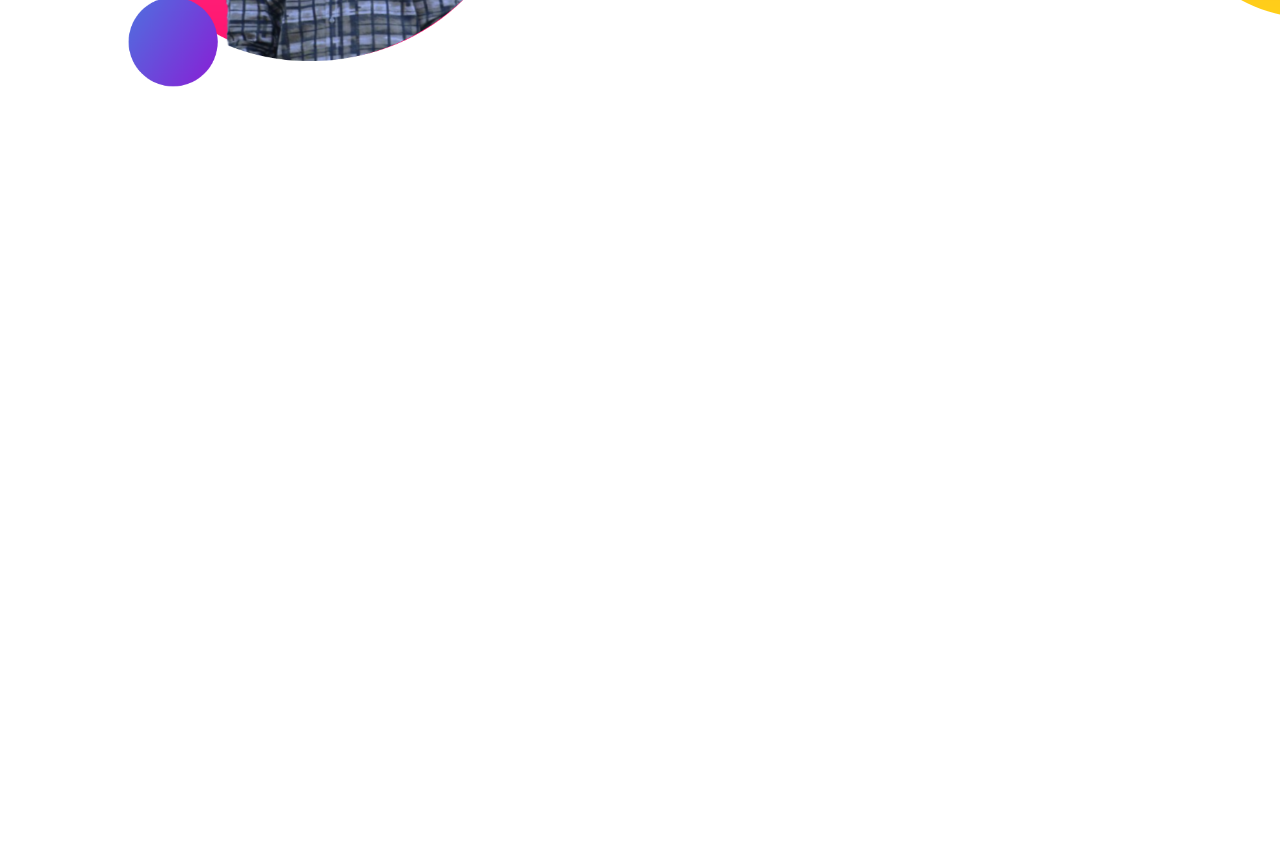
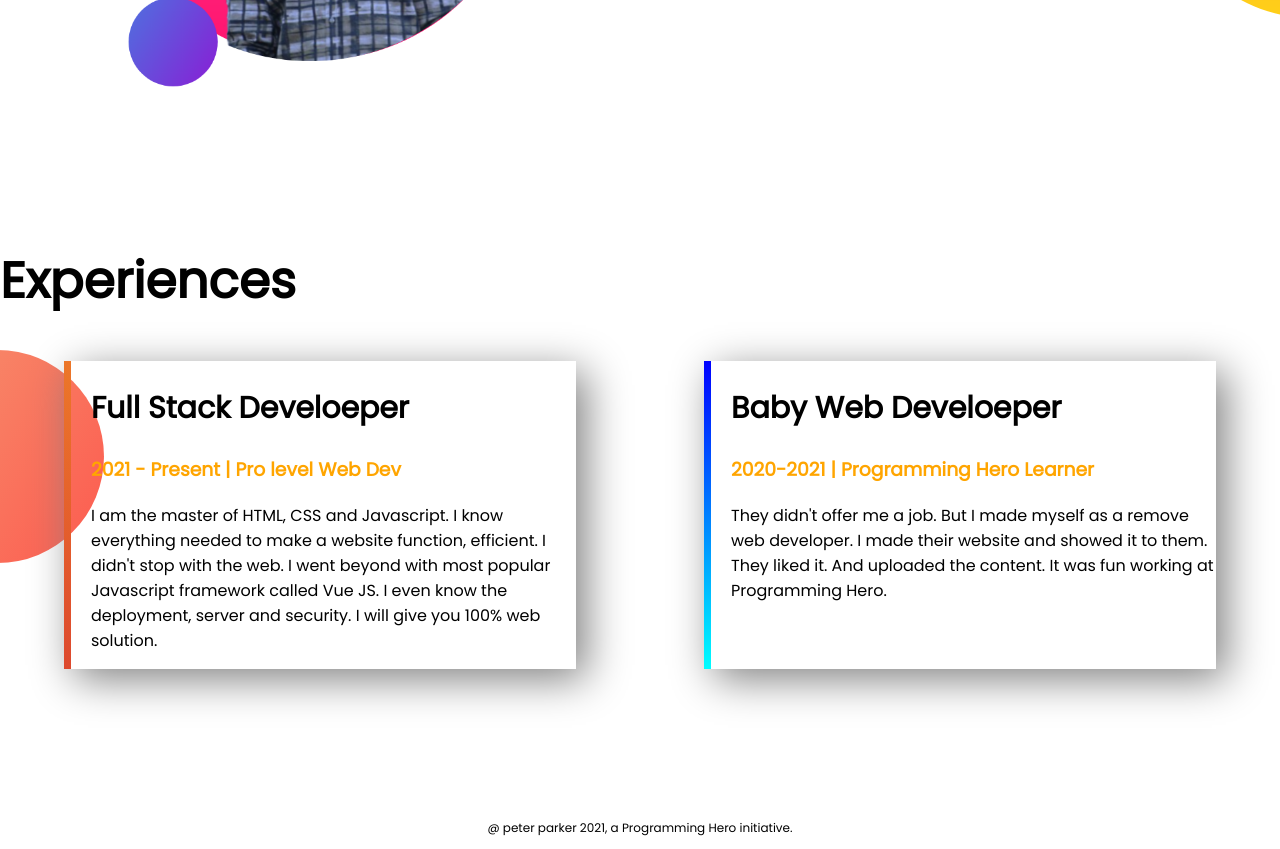
Before and after one commit to abir125/my-portfolio, a plain HTML site: page index.html in a window 1280 px wide. Shown: the part 970-1819 px from the top of the page. Before the commit the page ends 1214 px from the top, so only its background shows below. Drawn offline with Linux system fonts and the light colour scheme.

Commit message:
tex added

```diff
--- a/index.html
+++ b/index.html
@@ -13,7 +13,7 @@
 </head>
 
 <body>
-    <section class="top-banner">
+    <section class="top-banner flexible-container">
         <div class="half-width">
             <h1>Welcome to</h1>
             <h1><span class="orange-color">My</span> website</h1>
@@ -30,7 +30,7 @@
             <img src="images/abir1.png" alt="">
         </div>
     </section>
-    <section class="dream-big">
+    <section class="dream-big flexible-container">
         <div class="half-width">
             <img src="images/abir2.png" alt="">
         </div>
@@ -43,6 +43,29 @@
         </div>
 
     </section>
+    <section class="experience-area">
+        <h1>Experiences</h1>
+        <div class="flexible-container">
+            <div id="web-stack" class="experience-item">
+                <h2>Full Stack Develoeper</h2>
+                <h3 class="orange-color">2021 - Present | Pro level Web Dev</h3>
+                <p>I am the master of HTML, CSS and Javascript. I know everything needed to make a website function,
+                    efficient. I didn't stop with the web. I went beyond with most popular Javascript framework called
+                    Vue
+                    JS. I even know the deployment, server and security. I will give you 100% web solution.</p>
+            </div>
+            <div id="baby-web" class="experience-item">
+                <h2>Baby Web Develoeper</h2>
+                <h3 class="orange-color">2020-2021 | Programming Hero Learner</h3>
+                <p>They didn't offer me a job. But I made myself as a remove web developer. I made their website and
+                    showed
+                    it to them. They liked it. And uploaded the content. It was fun working at Programming Hero.</p>
+            </div>
+        </div>
+    </section>
+    <footer>
+        <p>@ peter parker 2021, a Programming Hero initiative.</p>
+    </footer>
 </body>
 
 </html>
--- a/style.css
+++ b/style.css
@@ -5,10 +5,13 @@ body{
 h1{
     font-size: 50px;
 }
+h2{
+    font-size: 30px;
+}
 .orange-color{
     color: orange;
 }
-section{
+.flexible-container{
     display: flex;
     margin-bottom: 150px;
 }
@@ -36,3 +39,29 @@ section{
     background-repeat: no-repeat;
     background-position: right;
 }
+.experience-area{
+    background-image: url(images/exp-bg.png);
+    background-repeat: no-repeat;
+    background-position: left;
+}
+.experience-item{
+    width: 40%;
+    margin-left: 5%;
+    margin-right: 5%;
+    padding-left: 20px;
+    box-shadow: 10px 10px 40px gray;
+}
+#web-stack{
+    border-left: 7px solid;
+    border-image: linear-gradient(180deg, rgb(236, 119, 41), rgb(221, 73, 46));
+    border-image-slice: 1;
+}
+#baby-web{
+    border-left: 7px solid;
+    border-image: linear-gradient(180deg, blue, cyan);
+    border-image-slice: 1;
+}
+footer p{
+    text-align: center;
+    font-size: 12px;
+}
```
